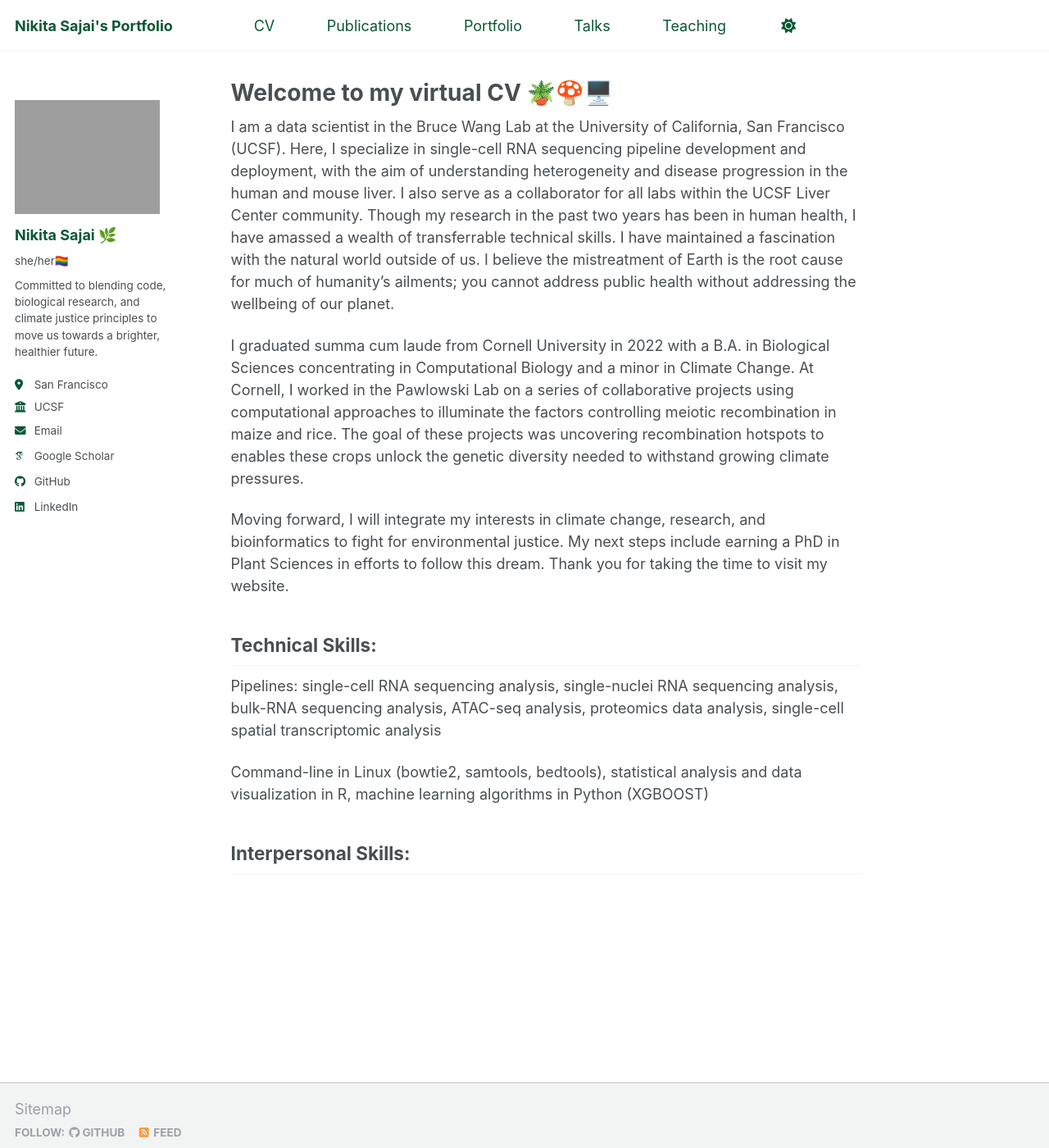
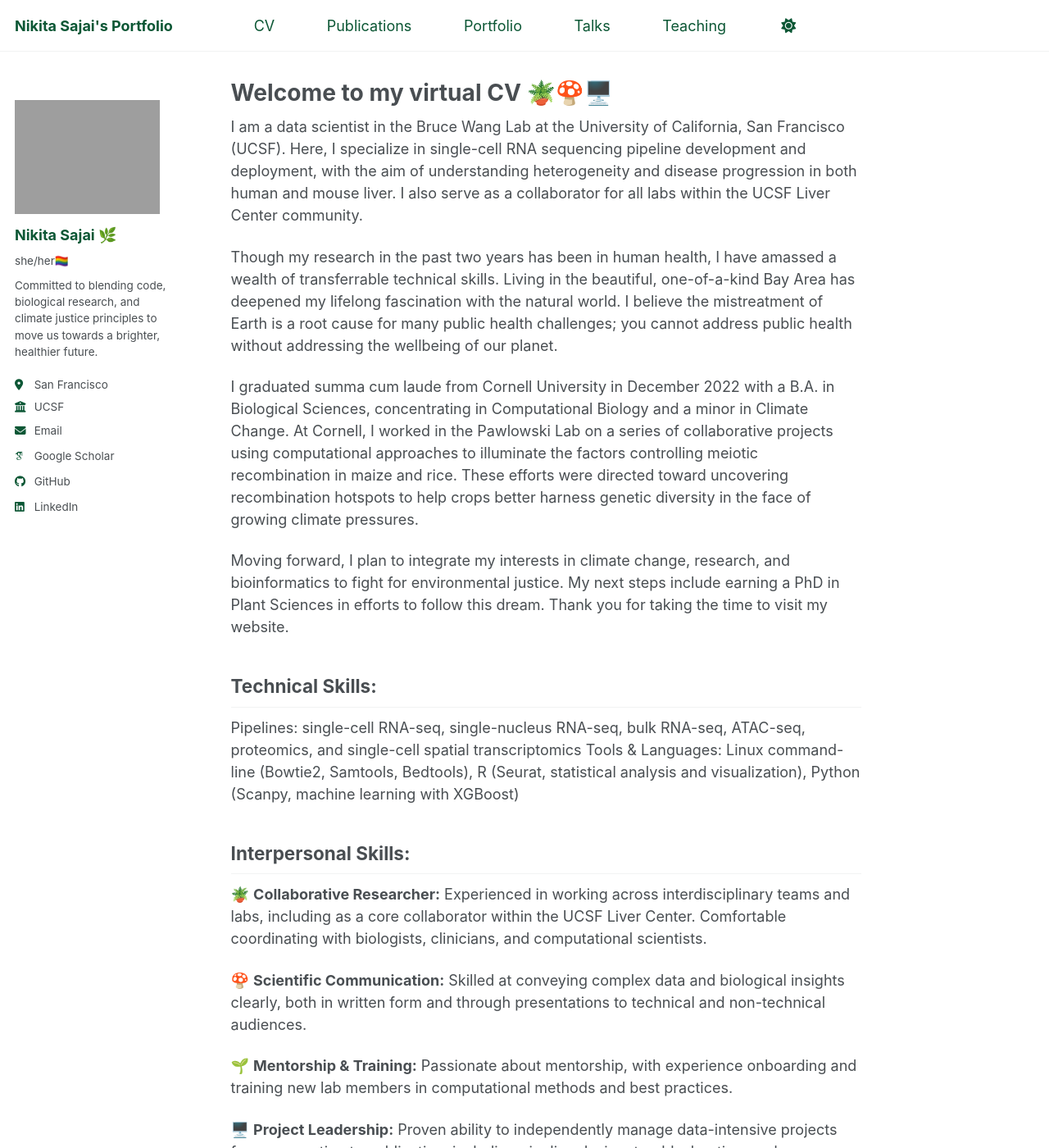
Before and after one commit to 16nikita/16nikita.github.io, a Jekyll site: the page built from _pages/about.md, in a window 1280 px wide and 1400 px high. Shown: the whole window at 82% size. Built offline with Jekyll 4.4.1, drawn with Linux system fonts in a browser that asks for light colours; some web fonts are replaced; some of the changed text lies outside the part shown.

Commit message:
about pg

```diff
--- a/_pages/about.md
+++ b/_pages/about.md
@@ -6,17 +6,28 @@ redirect_from:
   - /about/
   - /about.html
 ---
-I am a data scientist in the Bruce Wang Lab at the University of California, San Francisco (UCSF). Here, I specialize in single-cell RNA sequencing pipeline development and deployment, with the aim of understanding heterogeneity and disease progression in the human and mouse liver. I also serve as a collaborator for all labs within the UCSF Liver Center community. Though my research in the past two years has been in human health, I have amassed a wealth of transferrable technical skills. I have maintained a fascination with the natural world outside of us. I believe the mistreatment of Earth is the root cause for much of humanity's ailments; you cannot address public health without addressing the wellbeing of our planet.
+I am a data scientist in the Bruce Wang Lab at the University of California, San Francisco (UCSF). Here, I specialize in single-cell RNA sequencing pipeline development and deployment, with the aim of understanding heterogeneity and disease progression in both human and mouse liver. I also serve as a collaborator for all labs within the UCSF Liver Center community.
 
-I graduated summa cum laude from Cornell University in 2022 with a B.A. in Biological Sciences concentrating in Computational Biology and a minor in Climate Change. At Cornell, I worked in the Pawlowski Lab on a series of collaborative projects using computational approaches to illuminate the factors controlling meiotic recombination in maize and rice. The goal of these projects was uncovering recombination hotspots to enables these crops unlock the genetic diversity needed to withstand growing climate pressures.
+Though my research in the past two years has been in human health, I have amassed a wealth of transferrable technical skills. Living in the beautiful, one-of-a-kind Bay Area has deepened my lifelong fascination with the natural world. I believe the mistreatment of Earth is a root cause for many public health challenges; you cannot address public health without addressing the wellbeing of our planet.
 
-Moving forward, I will integrate my interests in climate change, research, and bioinformatics to fight for environmental justice. My next steps include earning a PhD in Plant Sciences in efforts to follow this dream. Thank you for taking the time to visit my website.
+I graduated summa cum laude from Cornell University in December 2022 with a B.A. in Biological Sciences, concentrating in Computational Biology and a minor in Climate Change. At Cornell, I worked in the Pawlowski Lab on a series of collaborative projects using computational approaches to illuminate the factors controlling meiotic recombination in maize and rice. These efforts were directed toward uncovering recombination hotspots to help crops better harness genetic diversity in the face of growing climate pressures.
+
+Moving forward, I plan to integrate my interests in climate change, research, and bioinformatics to fight for environmental justice. My next steps include earning a PhD in Plant Sciences in efforts to follow this dream. Thank you for taking the time to visit my website.
 
 Technical Skills:
 ------
-Pipelines: single-cell RNA sequencing analysis, single-nuclei RNA sequencing analysis, bulk-RNA sequencing analysis, ATAC-seq analysis, proteomics data analysis, single-cell spatial transcriptomic analysis
 
-Command-line in Linux (bowtie2, samtools, bedtools), statistical analysis and data visualization in R, machine learning algorithms in Python (XGBOOST)
+Pipelines: single-cell RNA-seq, single-nucleus RNA-seq, bulk RNA-seq, ATAC-seq, proteomics, and single-cell spatial transcriptomics
+Tools & Languages: Linux command-line (Bowtie2, Samtools, Bedtools), R (Seurat, statistical analysis and visualization), Python (Scanpy, machine learning with XGBoost)
 
 Interpersonal Skills:
 ------
+🪴 **Collaborative Researcher:** Experienced in working across interdisciplinary teams and labs, including as a core collaborator within the UCSF Liver Center. Comfortable coordinating with biologists, clinicians, and computational scientists.
+
+🍄 **Scientific Communication:** Skilled at conveying complex data and biological insights clearly, both in written form and through presentations to technical and non-technical audiences.
+
+🌱 **Mentorship & Training:** Passionate about mentorship, with experience onboarding and training new lab members in computational methods and best practices.
+
+🖥️ **Project Leadership:** Proven ability to independently manage data-intensive projects from conception to publication, including pipeline design, troubleshooting, and downstream interpretation.
+
+🌈 **Adaptability & Initiative:** Thrive in fast-paced, evolving research environments. Eager to learn new techniques and apply creative solutions to scientific challenges.
```
Also changed, not shown: 1 other file.
